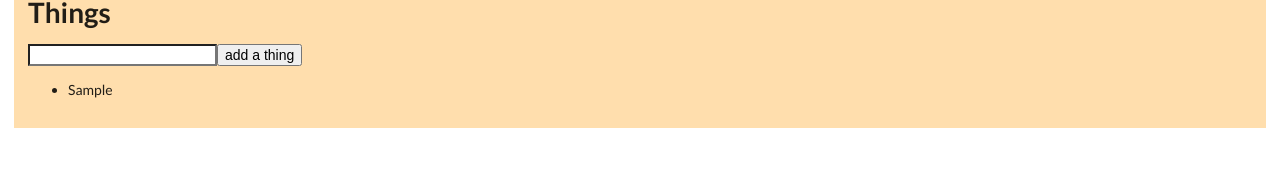
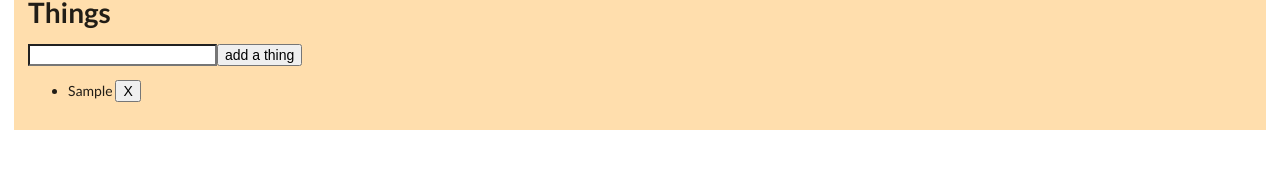
Before and after one commit to theoluyi/xaea-12, a React (Create React App) app: page / in a window 1280 px wide. Both pictures are taken after typing "Sample" into the empty fields and a click on the button "add a thing". Shown: the part 163-332 px from the top of the page. Built offline with nearby package versions, Linux system fonts and the light colour scheme.

Commit message:
adds delete functionality to things

```diff
--- a/src/Components/Things/Things.js
+++ b/src/Components/Things/Things.js
@@ -33,13 +33,23 @@ export default function Things() {
     setThingsList([...thingsList, newThingObject]);
   };
 
+  const handleDelete = (id) => {
+    console.log("congrats you clicked the delete button.");
+    const thingsListMinusOne = thingsList.filter(
+      (thingPojo) => thingPojo.id !== id
+    );
+    setThingsList(thingsListMinusOne);
+  };
+
   const mapThingsListToJSX = () => {
     let allTheThings = thingsList.map((thingPojo) => (
-      <li key={thingPojo.id}>{thingPojo.text}</li>
+      <li key={thingPojo.id}>
+        {thingPojo.text}{" "}
+        <button onClick={() => handleDelete(thingPojo.id)}>X</button>
+      </li>
     ));
     return allTheThings;
   };
-
   const allTheThings = mapThingsListToJSX();
 
   return (
```
